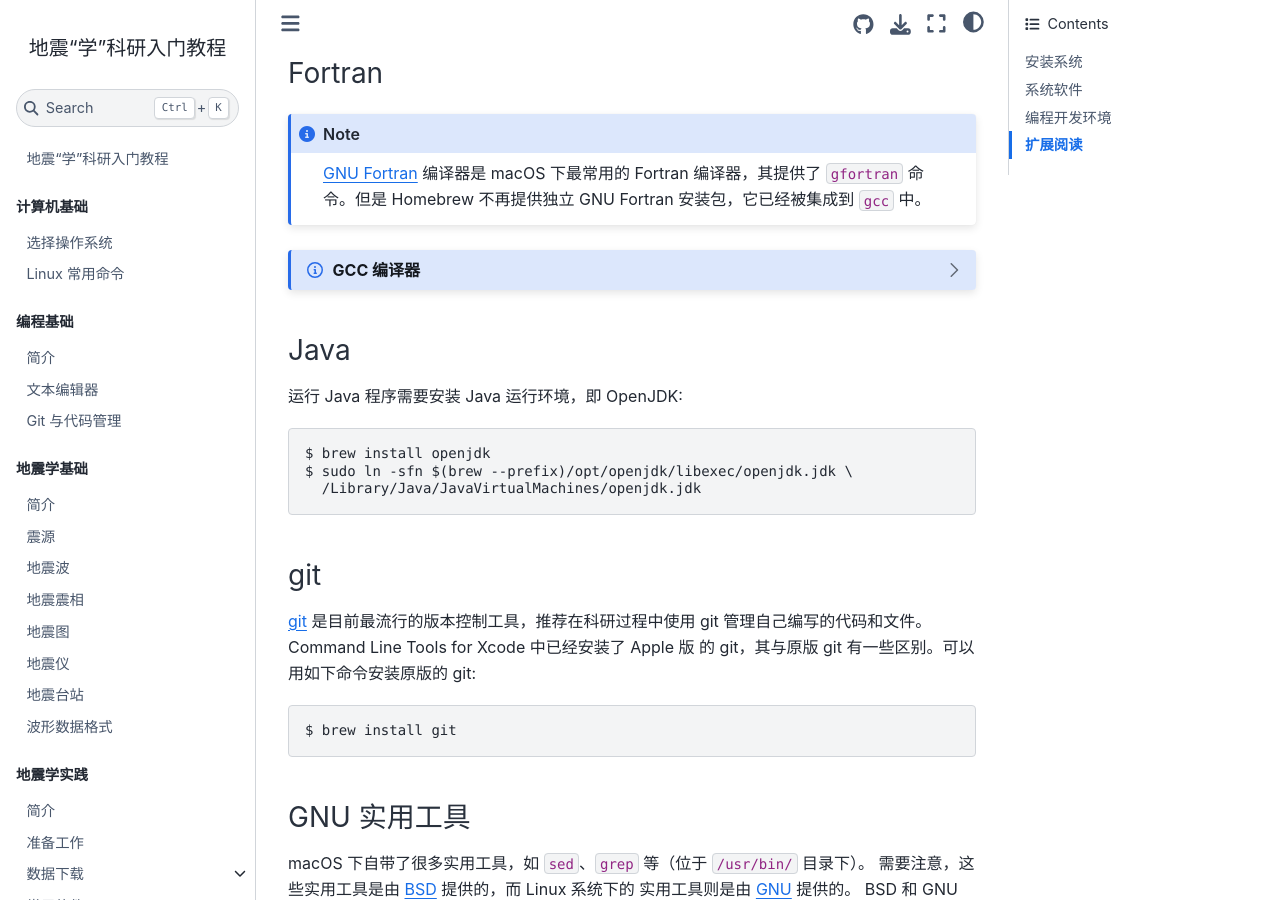
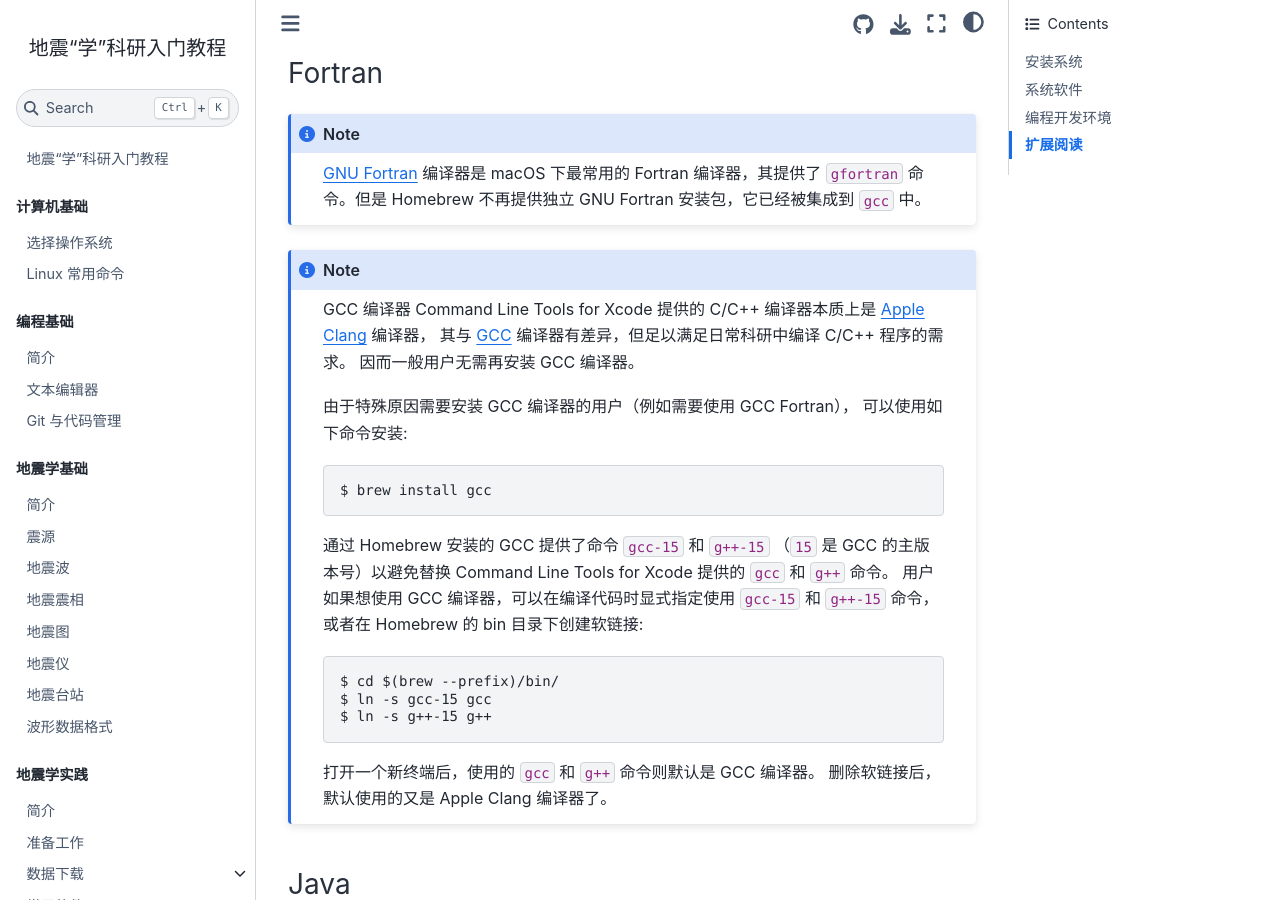
Before and after one commit to seismo-learn/seismology101, a Jupyter Book: the page built from source/computer/macos-setup.md, in a window 1280 px wide and 900 px high, scrolled down 3315 px. Built offline with Jupyter Book 1.0.4 settings and Sphinx 7.4.7 and the Sphinx Book theme 1.1.4, drawn with Linux system fonts in a browser that asks for light colours; pages that are not in the unit, such as notebooks, are missing from menus.

Commit message:
Update source/computer/macos-setup.md
Co-authored-by: Dongdong Tian <seisman.info@gmail.com>

```diff
--- a/source/computer/macos-setup.md
+++ b/source/computer/macos-setup.md
@@ -191,10 +191,7 @@ C/C++ 编译器。
 Fortran 编译器，其提供了 `gfortran` 命令。但是 Homebrew 不再提供独立 GNU Fortran 安装包，它已经被集成到 `gcc` 中。
 :::
 
-:::{dropdown} GCC 编译器
-:color: info
-:icon: info
-
+:::{note} GCC 编译器
 Command Line Tools for Xcode 提供的 C/C++ 编译器本质上是
 [Apple Clang](https://clang.llvm.org/) 编译器，
 其与 [GCC](https://gcc.gnu.org/) 编译器有差异，但足以满足日常科研中编译 C/C++ 程序的需求。
```
